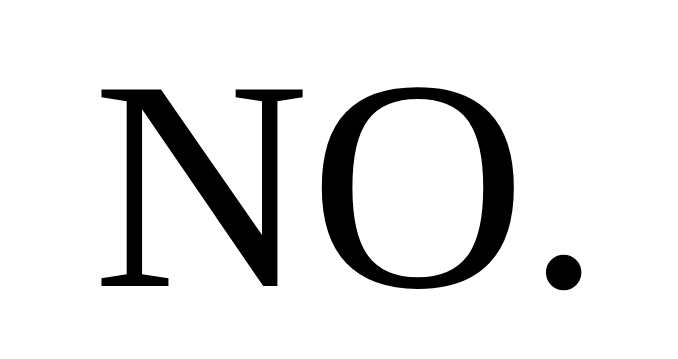
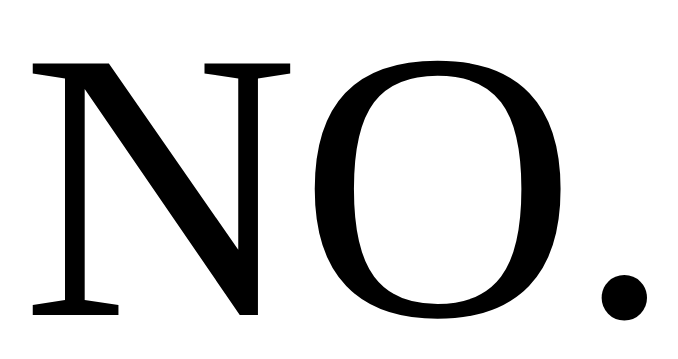
Before and after one commit to isfitready/isfitready.github.io, a plain HTML site: page index.html in a window 1280 px wide. Shown: the part 215-574 px from the top of the page, without its empty margins (293-971 px from the left). Drawn offline with Linux system fonts and the light colour scheme.

Commit message:
fix font

```diff
--- a/index.html
+++ b/index.html
@@ -24,7 +24,7 @@
             display: flex;
             align-items: center;
             justify-content: center;
-            font-size: 300px;
+            font-size: 30vw;
         }
     </style>
 
```
